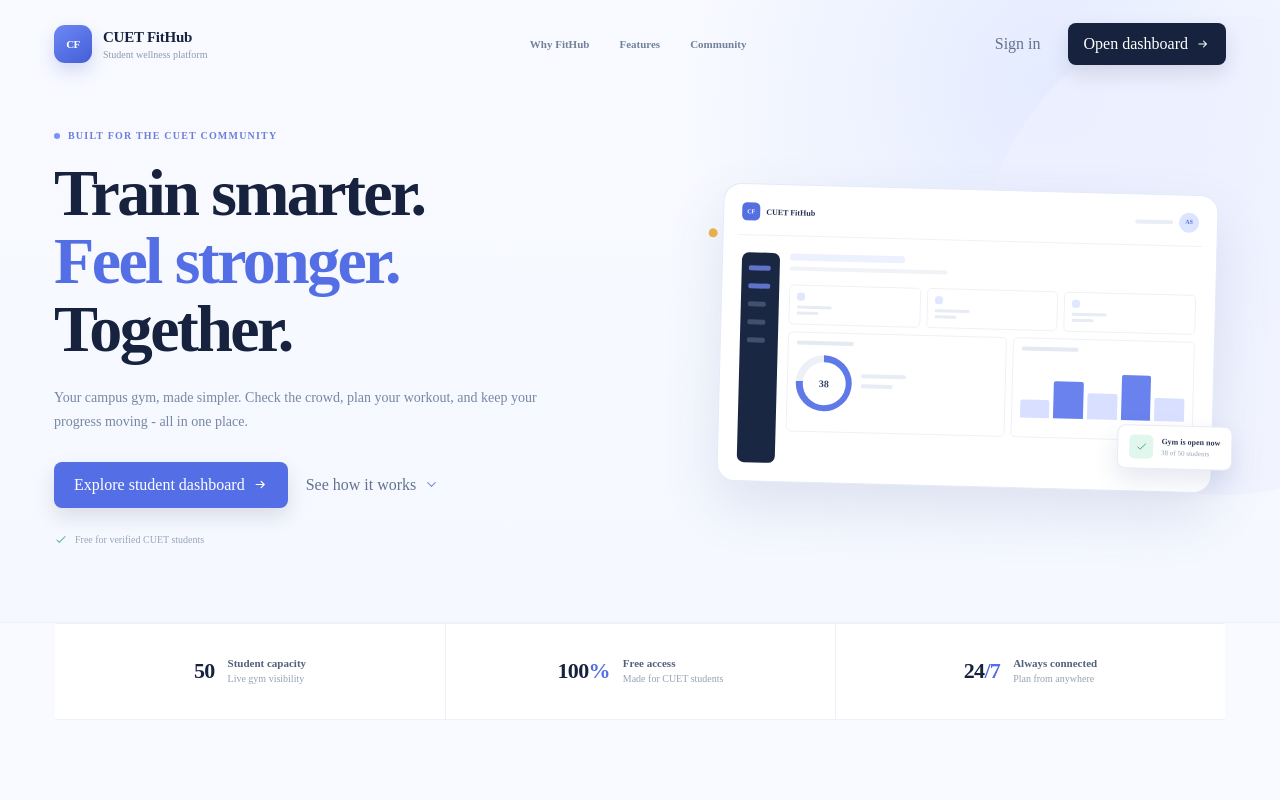
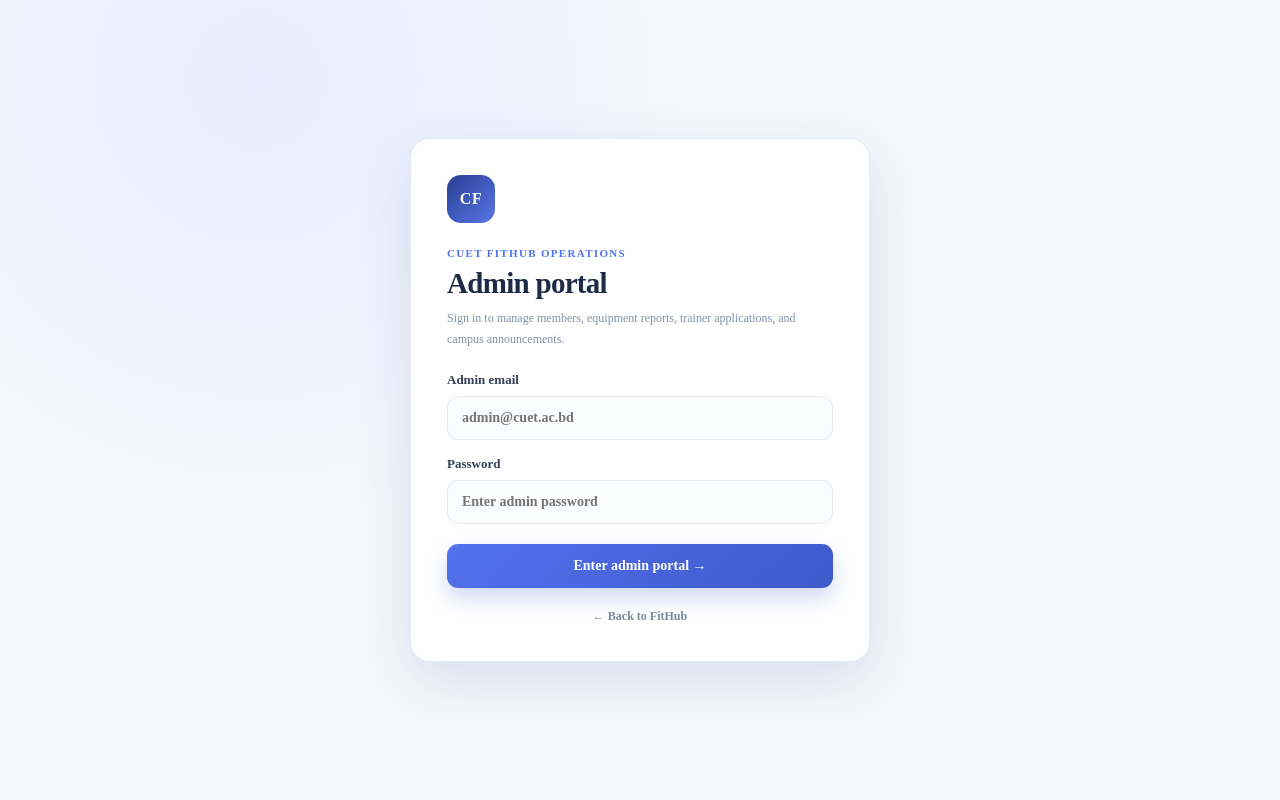
Before and after one commit to Ahiraf/CUET-FitHub, a React (Vite) app: page /admin in a window 1280 px wide. Before the commit this address led to /. Shown: the top 800 px of the page. Built offline with nearby package versions, Linux system fonts and the light colour scheme; no server answers.

Commit message:
Restore direct protected admin route

```diff
--- a/src/App.jsx
+++ b/src/App.jsx
@@ -6,6 +6,7 @@ import LandingPage from './LandingPage';
 import Login from './Login';
 import Register from './Register';
 import DashboardLayout from './dashboards/DashboardLayout';
+import AdminPortal from './pages/AdminPortal';
 import JoinTrainer from './pages/JoinTrainer';
 
 function RootRoute() {
@@ -23,6 +24,8 @@ export default function App() {
             <Route path="/login" element={<Login />} />
             <Route path="/register" element={<Register />} />
             <Route path="/join-trainer" element={<JoinTrainer />} />
+            <Route path="/admin" element={<AdminPortal />} />
+            <Route path="/admin/:section" element={<AdminPortal />} />
             <Route path="/dashboard" element={<DashboardLayout />} />
             <Route path="/dashboard/:section" element={<DashboardLayout />} />
             <Route path="*" element={<Navigate to="/" replace />} />
--- a/src/dashboards/DashboardLayout.jsx
+++ b/src/dashboards/DashboardLayout.jsx
@@ -10,7 +10,7 @@ import AIChat from '../components/AIChat';
 import api from '../api';
 import '../styles/dashboard.css';
 
-export default function DashboardLayout() {
+export default function DashboardLayout({ portal = 'dashboard' }) {
   const { user, logout } = useAuth();
   const showToast = useToast();
   const navigate = useNavigate();
@@ -27,20 +27,21 @@ export default function DashboardLayout() {
 
   // Not signed in → bounce to login.
   if (!user) return <Navigate to="/login" replace />;
+  if (portal === 'admin' && user.role !== 'admin') return <Navigate to="/admin" replace />;
   const config = getRoleConfig(user.role);
   const allItems = [...config.nav, ...config.support];
 
   // Unknown section → land on the role's first page.
-  if (!section) return <Navigate to="/dashboard/overview" replace />;
+  if (!section) return <Navigate to={`/${portal}/overview`} replace />;
   const active = allItems.find((i) => i.slug === section);
-  if (!active) return <Navigate to="/dashboard/overview" replace />;
+  if (!active) return <Navigate to={`/${portal}/overview`} replace />;
 
   const PageComponent = active.component;
-  const roleLabel = user.role === 'trainer' ? 'Trainer' : 'Student';
+  const roleLabel = user.role === 'trainer' ? 'Trainer' : user.role === 'admin' ? 'Admin' : 'Student';
   const navUser = { ...user, subtitle: `${user.department ? user.department + ' · ' : ''}${roleLabel}` };
 
   const go = (item) => {
-    navigate(`/dashboard/${item.slug}`);
+    navigate(`/${portal}/${item.slug}`);
     setSidebarOpen(false);
   };
 
@@ -69,7 +70,7 @@ export default function DashboardLayout() {
       <main className="main-content">
         <PageComponent />
       </main>
-      {section !== 'ai-coach' && <AIChat />}
+      {portal === 'dashboard' && section !== 'ai-coach' && <AIChat />}
       <Footer variant="app" />
     </div>
   );
--- a/src/dashboards/config.jsx
+++ b/src/dashboards/config.jsx
@@ -12,6 +12,7 @@ import Settings from '../pages/Settings';
 import HelpCenter from '../pages/HelpCenter';
 import AIChatPage from '../pages/AIChatPage';
 import { TrainerOverview, Members, Routines, TrainerClasses, Bookings } from '../pages/trainer';
+import { AdminOverview, AdminMembers, Attendance, Equipment, Announcements, TrainerRequests } from '../pages/admin';
 
 const support = [
   { label: 'Help center', slug: 'help', icon: 'help', component: HelpCenter },
@@ -50,6 +51,21 @@ export const roleConfig = {
     ],
     support,
   },
+  admin: {
+    subtitle: 'Operations console',
+    breadcrumbBase: 'Admin dashboard',
+    bottomCard: { icon: 'shield', title: 'Facility health', subtitle: 'Capacity within limit' },
+    nav: [
+      { label: 'Overview', slug: 'overview', icon: 'grid', component: AdminOverview },
+      { label: 'AI Coach', slug: 'ai-coach', icon: 'sparkles', component: AIChatPage },
+      { label: 'Members', slug: 'members', icon: 'shield', component: AdminMembers },
+      { label: 'Trainer requests', slug: 'trainer-requests', icon: 'clipboard', component: TrainerRequests },
+      { label: 'Attendance', slug: 'attendance', icon: 'activity', component: Attendance },
+      { label: 'Equipment', slug: 'equipment', icon: 'wrench', component: Equipment },
+      { label: 'Announcements', slug: 'announcements', icon: 'megaphone', component: Announcements },
+    ],
+    support,
+  },
 };
 
 export function getRoleConfig(role) {
--- a/src/pages/Settings.jsx
+++ b/src/pages/Settings.jsx
@@ -31,7 +31,7 @@ export default function Settings() {
     finally { setBusy(false); }
   };
 
-  const roleLabel = user?.role === 'trainer' ? 'Trainer' : 'Student';
+  const roleLabel = user?.role === 'trainer' ? 'Trainer' : user?.role === 'admin' ? 'Admin' : 'Student';
 
   return (
     <div className="dashboard-container">
```
